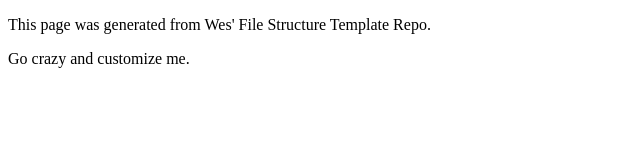
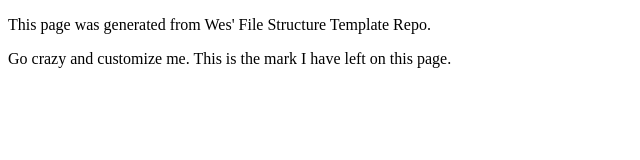
Before and after one commit to alexwgr/cst252_test, a plain HTML site: page index.html in a window 1280 px wide. Shown: the whole page, without its empty margins (0-640 px from the left). Drawn offline with Linux system fonts and the light colour scheme.

Commit message:
Update index.html
I added an extra sentence to the paragraph.

```diff
--- a/index.html
+++ b/index.html
@@ -8,7 +8,7 @@
 	<main>
 		<p>This page was generated from Wes' File Structure Template Repo.</p>
 
-		<p>Go crazy and customize me.</p>
+		<p>Go crazy and customize me. This is the mark I have left on this page.</p>
 	</main>
 
 
```
